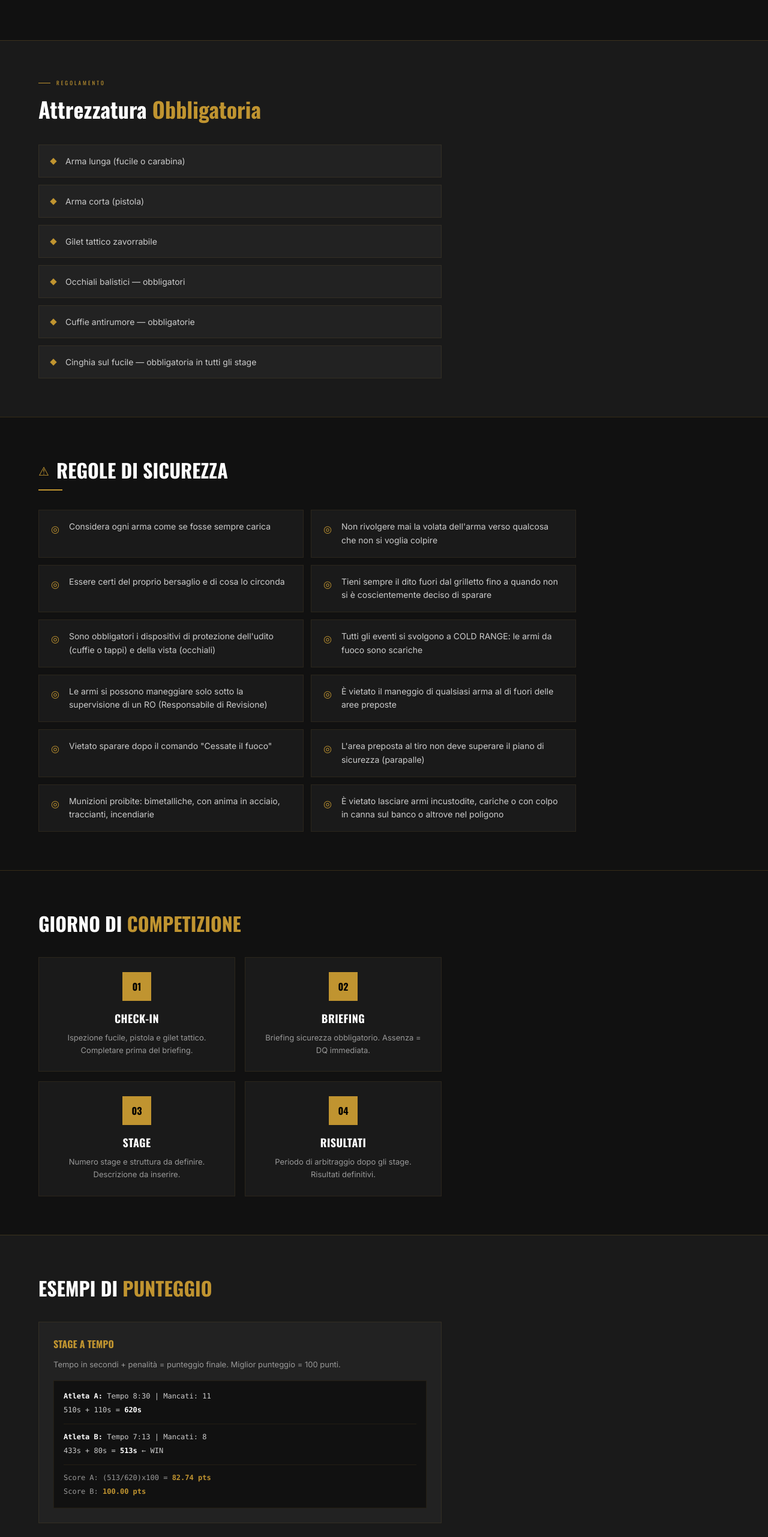
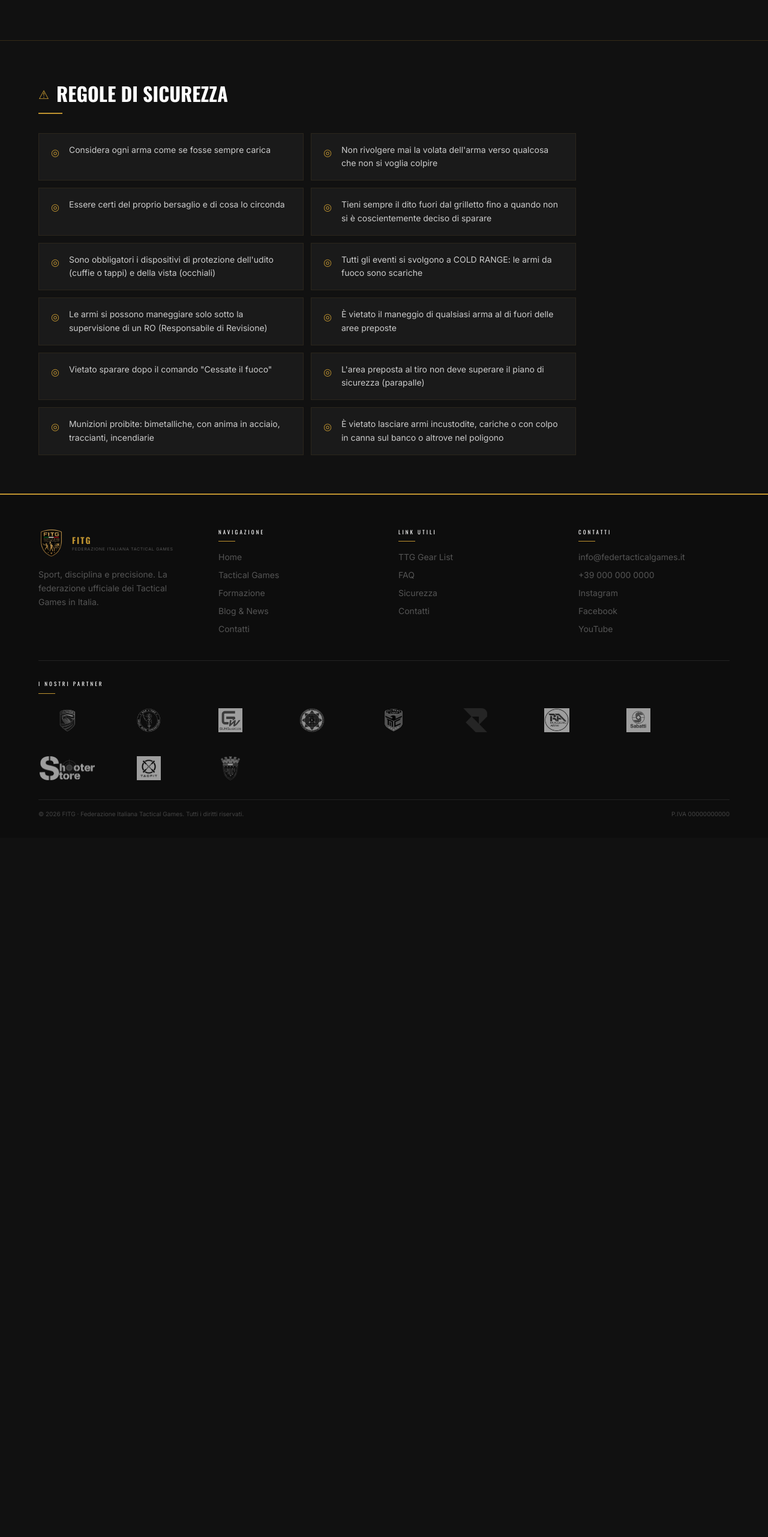
Before and after one commit to alelodato/fitg, a Next.js app in the folder fitg-website/: page /regole in a window 1280 px wide. Shown: the part 3880-6443 px from the top of the page at 60% size. After the commit the page ends 5277 px from the top, so only its background shows below. Built offline with nearby package versions, Linux system fonts and the light colour scheme.

Commit message:
rimosso sezioni da pagina tactical games

```diff
--- a/fitg-website/app/regole/page.js
+++ b/fitg-website/app/regole/page.js
@@ -78,22 +78,6 @@ export default function RegolePage() {
 
             <CategorieAccordion />
 
-            {/* REGOLAMENTO — Attrezzatura */}
-            <section className="bg-[#1A1A1A] px-5 md:px-16 py-12 md:py-16 border-t border-gold/20">
-                <SectionLabel>Regolamento</SectionLabel>
-                <h2 className="font-oswald font-bold text-[24px] md:text-[36px] mb-8">
-                    <span className="text-white">Attrezzatura </span>
-                    <span className="text-gold">Obbligatoria</span>
-                </h2>
-                <div className="flex flex-col gap-3 max-w-2xl">
-                    {categorieAttrezzatura.map((item, i) => (
-                        <div key={i} className="flex items-center gap-4 bg-[#222] px-5 py-4 border border-gold/10">
-                            <div className="w-2 h-2 bg-gold rotate-45 shrink-0" />
-                            <span className="font-inter text-[13px] md:text-[14px] text-[#ccc]">{item}</span>
-                        </div>
-                    ))}
-                </div>
-            </section>
 
             {/* REGOLE DI SICUREZZA */}
             <section className="bg-[#111] px-5 md:px-16 py-12 md:py-16 border-t border-gold/20">
@@ -113,93 +97,6 @@ export default function RegolePage() {
                     ))}
                 </div>
             </section>
-
-            {/* GIORNO DI COMPETIZIONE */}
-            <section className="bg-[#111] px-5 md:px-16 py-12 md:py-16 border-t border-gold/20">
-                <h2 className="font-oswald font-bold text-[24px] md:text-[32px] mb-8">
-                    <span className="text-white">GIORNO DI </span>
-                    <span className="text-gold">COMPETIZIONE</span>
-                </h2>
-                <div className="grid grid-cols-1 md:grid-cols-2 gap-4 max-w-2xl">
-                    {giornoCompetizione.map((step, i) => (
-                        <div key={i} className="bg-[#1A1A1A] border border-gold/10 p-6 text-center">
-                            <div className="inline-flex items-center justify-center w-12 h-12 bg-gold mb-4">
-                                <span className="font-oswald font-bold text-black text-[16px]">{step.num}</span>
-                            </div>
-                            <div className="font-oswald font-bold text-white text-[18px] tracking-wide mb-2">{step.titolo}</div>
-                            <p className="font-inter text-[13px] text-[#999] leading-relaxed">{step.desc}</p>
-                        </div>
-                    ))}
-                </div>
-            </section>
-
-            {/* PUNTEGGIO */}
-            <section className="bg-[#1A1A1A] px-5 md:px-16 py-12 md:py-16 border-t border-gold/20">
-                <h2 className="font-oswald font-bold text-[24px] md:text-[32px] mb-8">
-                    <span className="text-white">ESEMPI DI </span>
-                    <span className="text-gold">PUNTEGGIO</span>
-                </h2>
-                <div className="flex flex-col gap-6 max-w-2xl">
-                    <div className="bg-[#222] border border-gold/10 p-6">
-                        <div className="font-oswald font-bold text-gold text-[16px] mb-3">STAGE A TEMPO</div>
-                        <p className="font-inter text-[13px] text-[#999] mb-4 leading-relaxed">
-                            Tempo in secondi + penalità = punteggio finale. Miglior punteggio = 100 punti.
-                        </p>
-                        <div className="bg-[#111] p-4 font-mono text-[12px] leading-relaxed border border-gold/10">
-                            <div className="text-[#ccc]"><span className="text-white font-bold">Atleta A:</span> Tempo 8:30 | Mancati: 11</div>
-                            <div className="text-[#ccc] mt-1">510s + 110s = <span className="text-white font-bold">620s</span></div>
-                            <div className="border-t border-gold/10 mt-3 pt-3 text-[#ccc]"><span className="text-white font-bold">Atleta B:</span> Tempo 7:13 | Mancati: 8</div>
-                            <div className="text-[#ccc] mt-1">433s + 80s = <span className="text-white font-bold">513s</span> ← WIN</div>
-                            <div className="border-t border-gold/10 mt-3 pt-3">
-                                <div className="text-[#999]">Score A: (513/620)x100 = <span className="text-gold font-bold">82.74 pts</span></div>
-                                <div className="text-[#999] mt-1">Score B: <span className="text-gold font-bold">100.00 pts</span></div>
-                            </div>
-                        </div>
-                    </div>
-                    <div className="bg-[#222] border border-gold/10 p-6">
-                        <div className="font-oswald font-bold text-gold text-[16px] mb-3">STAGE AMRAP</div>
-                        <p className="font-inter text-[13px] text-[#999] mb-4 leading-relaxed">
-                            Punti tiro + punti fitness = totale. Miglior punteggio = 100 punti.
-                        </p>
-                        <div className="bg-[#111] p-4 font-mono text-[12px] leading-relaxed border border-gold/10">
-                            <div className="text-[#ccc]"><span className="text-white font-bold">Atleta A:</span> Shooting: 98 | Fitness: 103</div>
-                            <div className="text-[#ccc] mt-1">Totale = <span className="text-white font-bold">201 pts</span> ← WIN</div>
-                            <div className="border-t border-gold/10 mt-3 pt-3 text-[#ccc]"><span className="text-white font-bold">Atleta B:</span> Shooting: 87 | Fitness: 105</div>
-                            <div className="text-[#ccc] mt-1">Totale = <span className="text-white font-bold">192 pts</span></div>
-                            <div className="border-t border-gold/10 mt-3 pt-3">
-                                <div className="text-[#999]">Score B: (192/201)x100 = <span className="text-gold font-bold">95.52 pts</span></div>
-                                <div className="text-[#999] mt-1">Score A: <span className="text-gold font-bold">100.00 pts</span></div>
-                            </div>
-                        </div>
-                    </div>
-                </div>
-            </section>
-
-            {/* INFRAZIONI */}
-            <section className="bg-[#111] px-5 md:px-16 py-12 md:py-16 border-t border-gold/20">
-                <h2 className="font-oswald font-bold text-[24px] md:text-[32px] mb-8">
-                    <span className="text-white">INFRAZIONI </span>
-                    <span className="text-gold">PER SQUALIFICA</span>
-                </h2>
-                <div className="flex flex-col gap-4 max-w-2xl">
-                    {infrazioniSqualifica.map((gruppo, i) => (
-                        <div key={i} className="bg-[#1A1A1A] border border-gold/10 p-6">
-                            <div className="flex items-center gap-3 mb-5">
-                                <span className="text-gold text-xl">{gruppo.icon}</span>
-                                <div className="font-oswald font-bold text-white text-[18px]">{gruppo.titolo}</div>
-                            </div>
-                            <div className="flex flex-col gap-3">
-                                {gruppo.items.map((item, j) => (
-                                    <div key={j} className="flex items-center gap-3">
-                                        <span className="text-gold text-[14px] shrink-0">◎</span>
-                                        <span className="font-inter text-[13px] text-[#ccc]">{item}</span>
-                                    </div>
-                                ))}
-                            </div>
-                        </div>
-                    ))}
-                </div>
-            </section>
         </>
     )
 }
```
Also changed, not shown: fitg-website/public/shooter.jpeg (added), fitg-website/public/shooter.png.
